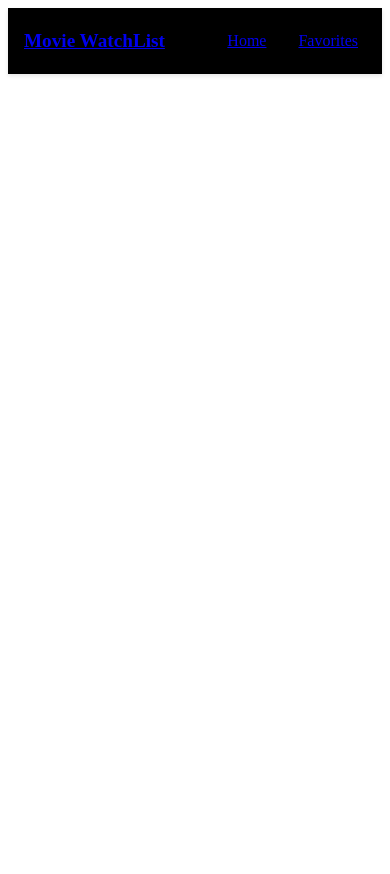
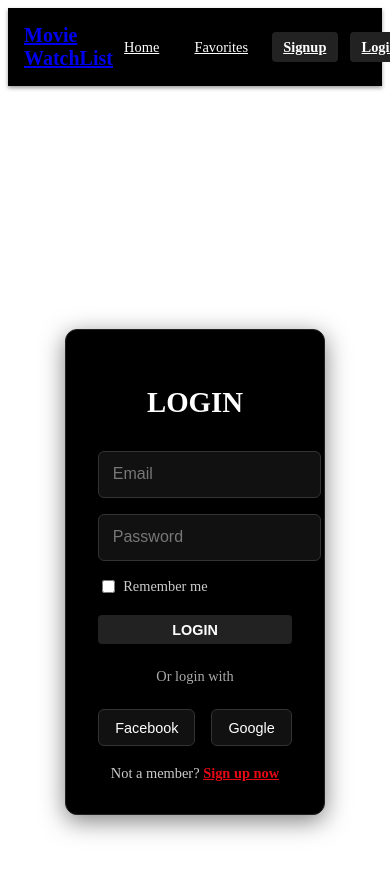
Before and after one commit to 15Nandi09/movie-watchlist-react-application, a React (Vite) app: page /login in a window 390 px wide. Shown: the top 874 px of the page. Before the commit the page ends 844 px from the top, so only its background shows below. Built offline with nearby package versions, Linux system fonts and the light colour scheme; the HTML template or start-up script is replaced by a standard one.

Commit message:
Updated login/signup UI, navbar buttons, and styles

```diff
--- a/package.json
+++ b/package.json
@@ -10,6 +10,7 @@
     "preview": "vite preview"
   },
   "dependencies": {
+    "firebase": "^12.6.0",
     "react": "^19.2.0",
     "react-dom": "^19.2.0",
     "react-router-dom": "^7.9.6"
--- a/src/App.jsx
+++ b/src/App.jsx
@@ -1,6 +1,8 @@
 import "./css/App.css";
 import Favorites from "./pages/Favorites";
 import Home from "./pages/Home";
+import Signup from "./pages/signup";
+import Login from "./pages/login";
 import { Routes, Route } from "react-router-dom";
 import { MovieProvider } from "./contexts/MovieContext";
 import NavBar from "./components/NavBar";
@@ -11,6 +13,8 @@ function App() {
       <NavBar />
       <main className="main-content">
         <Routes>
+          <Route path="/login" element={<Login />} />
+          <Route path="/signup" element={<Signup />} />
           <Route path="/" element={<Home />} />
           <Route path="/favorites" element={<Favorites />} />
         </Routes>
--- a/src/components/NavBar.jsx
+++ b/src/components/NavBar.jsx
@@ -1,7 +1,15 @@
-import { Link, NavLink } from "react-router-dom";
+import { Link } from "react-router-dom";
 import "../css/Navbar.css";
+import { auth } from "../services/firebase";
+import { useMovieContext } from "../contexts/MovieContext";
 
 function NavBar() {
+  const { user } = useMovieContext();
+
+  const handleLogout = () => {
+    auth.signOut();
+  };
+
   return (
     <nav className="navbar">
       <div className="navbar-brand">
@@ -9,13 +17,23 @@ function NavBar() {
       </div>
 
       <div className="navbar-links">
-        <NavLink to="/" className="nav-link">
-          Home
-        </NavLink>
+        <Link to="/" className="nav-link">Home</Link>
+        <Link to="/favorites" className="nav-link">Favorites</Link>
 
-        <NavLink to="/favorites" className="nav-link">
-          Favorites
-        </NavLink>
+        {/* Show Login / Signup if NOT logged in */}
+        {!user && (
+          <>
+            <Link to="/signup" className="nav-link auth-btn">Signup</Link>
+            <Link to="/login" className="nav-link auth-btn">Login</Link>
+          </>
+        )}
+
+        {/* Show Logout if logged in */}
+        {user && (
+          <button onClick={handleLogout} className="nav-link logout-btn">
+            Logout
+          </button>
+        )}
       </div>
     </nav>
   );
--- /dev/null
+++ b/src/css/LoginSignup.css
@@ -0,0 +1,125 @@
+/* ===== PAGE BACKGROUND (no color, no gradient, no effect) ===== */
+.auth-page {
+  min-height: 100vh;
+  display: flex;
+  justify-content: center;
+  align-items: center;
+  padding: 2rem;
+  background: transparent; /* no background */
+}
+
+/* ===== CARD (pure black) ===== */
+.auth-card {
+  width: 100%;
+  max-width: 380px;
+  background: #000; /* pure black */
+  padding: 2rem;
+  border-radius: 12px;
+  box-shadow: 0px 6px 25px rgba(0, 0, 0, 0.5);
+  text-align: center;
+  border: 1px solid #222; /* subtle border */
+}
+
+/* ===== TITLE ===== */
+.auth-title {
+  font-size: 1.8rem;
+  font-weight: 700;
+  margin-bottom: 2rem;
+  color: white;
+}
+
+/* ===== INPUT FIELDS ===== */
+.auth-input {
+  width: 100%;
+  padding: 0.85rem;
+  margin-bottom: 1rem;
+  border-radius: 6px;
+  border: 1px solid #333;
+  background-color: #111;
+  color: white;
+  font-size: 1rem;
+  outline: none;
+  transition: border 0.2s ease;
+}
+
+.auth-input::placeholder {
+  color: #777;
+}
+
+.auth-input:focus {
+  border-color: #e50914; /* red border */
+}
+
+/* ===== REMEMBER ME ===== */
+.remember-row {
+  display: flex;
+  align-items: center;
+  font-size: 0.9rem;
+  color: #ccc;
+  margin-bottom: 1.2rem;
+}
+
+.remember-row input {
+  margin-right: 0.5rem;
+}
+
+/* ===== RED BUTTON ===== */
+.auth-btn {
+  width: 100%;
+  padding: 0.85rem 0;
+  font-size: 1rem;
+  border: none;
+  border-radius: 6px;
+  background-color: #e50914; /* bright red */
+  color: white;
+  font-weight: 600;
+  cursor: pointer;
+  transition: background 0.2s ease;
+}
+
+.auth-btn:hover {
+  background-color: #f7131b; /* lighter red */
+}
+
+/* ===== OR DIVIDER ===== */
+.auth-divider {
+  margin: 1.5rem 0;
+  font-size: 0.9rem;
+  color: #aaa;
+}
+
+/* ===== SOCIAL BUTTONS (Optional) ===== */
+.social-buttons {
+  display: flex;
+  justify-content: center;
+  gap: 1rem;
+}
+
+.social-btn {
+  padding: 0.6rem 1rem;
+  border-radius: 6px;
+  font-size: 0.9rem;
+  cursor: pointer;
+  border: 1px solid #333;
+  background-color: #111;
+  color: white;
+  display: flex;
+  align-items: center;
+  gap: 0.4rem;
+}
+
+.social-btn:hover {
+  background-color: #222;
+}
+
+/* ===== BOTTOM LINK ===== */
+.auth-bottom {
+  margin-top: 1.2rem;
+  font-size: 0.9rem;
+  color: #ccc;
+}
+
+.auth-bottom a {
+  color: #e50914;
+  font-weight: 600;
+}
--- a/src/css/Navbar.css
+++ b/src/css/Navbar.css
@@ -1,47 +1,87 @@
+/* === NAVBAR CONTAINER === */
 .navbar {
   background-color: #000000;
   padding: 1rem 2rem;
   display: flex;
   justify-content: space-between;
   align-items: center;
-  box-shadow: 0 2px 4px rgba(0, 0, 0, 0.1);
+  box-shadow: 0 2px 4px rgba(0, 0, 0, 0.4);
 }
 
+/* === BRAND / LOGO === */
 .navbar-brand {
   font-size: 1.5rem;
   font-weight: bold;
+  color: white;
 }
 
+/* === LINKS CONTAINER === */
 .navbar-links {
   display: flex;
-  gap: 2rem;
+  align-items: center;
+  gap: 1.5rem;
 }
 
+/* === NORMAL NAV LINK === */
 .nav-link {
+  color: white;
   font-size: 1rem;
-  padding: 0.5rem 1rem;
+  padding: 0.45rem 0.9rem;
   border-radius: 4px;
-  transition: background-color 0.2s;
+  transition: background-color 0.2s ease;
 }
 
-.nav-link:hover {
+.nav-link:hover,
+.nav-link.active {
   background-color: rgba(255, 255, 255, 0.1);
 }
 
+/* === SIGNUP & LOGIN BUTTONS === */
+.auth-btn {
+  padding: 0.45rem 0.9rem;
+  background-color: #222;
+  color: white;
+  border-radius: 4px;
+  transition: background-color 0.2s ease;
+}
+
+.auth-btn:hover {
+  background-color: #333;
+}
+
+/* === LOGOUT BUTTON === */
+.logout-btn {
+  padding: 0.45rem 0.9rem;
+  background-color: #e50914;
+  color: white;
+  border-radius: 4px;
+  border: none;
+  cursor: pointer;
+  transition: background-color 0.2s ease;
+}
+
+.logout-btn:hover {
+  background-color: #f40612;
+}
+
+/* === MOBILE RESPONSIVE === */
 @media (max-width: 768px) {
   .navbar {
     padding: 1rem;
   }
 
   .navbar-brand {
-    font-size: 1.2rem;
+    font-size: 1.25rem;
   }
 
   .navbar-links {
-    gap: 1rem;
+    gap: 0.8rem;
   }
 
-  .nav-link {
-    padding: 0.5rem;
+  .nav-link,
+  .auth-btn,
+  .logout-btn {
+    padding: 0.4rem 0.7rem;
+    font-size: 0.9rem;
   }
 }
--- a/src/pages/Home.jsx
+++ b/src/pages/Home.jsx
@@ -9,7 +9,7 @@ function Home() {
   const [error, setError] = useState(null);
   const [loading, setLoading] = useState(true);
 
-  // Load default movies (because OMDb has no popular endpoint)
+  // Load default movies (OMDb has no popular endpoint)
   useEffect(() => {
     const loadDefaultMovies = async () => {
       try {
@@ -45,6 +45,12 @@ function Home() {
     }
   };
 
+  // 💡 Remove duplicate movies by imdbID
+  const uniqueMovies = movies.filter(
+    (movie, index, self) =>
+      index === self.findIndex((m) => m.imdbID === movie.imdbID)
+  );
+
   return (
     <div className="home">
       <form onSubmit={handleSearch} className="search-form">
@@ -66,7 +72,7 @@ function Home() {
         <div className="loading">Loading...</div>
       ) : (
         <div className="movies-grid">
-          {movies.map((movie) => (
+          {uniqueMovies.map((movie) => (
             <MovieCard movie={movie} key={movie.imdbID} />
           ))}
         </div>
--- /dev/null
+++ b/src/pages/login.jsx
@@ -0,0 +1,71 @@
+import { useState } from "react";
+import { auth } from "../services/firebase";
+import { signInWithEmailAndPassword } from "firebase/auth";
+import { Link, useNavigate } from "react-router-dom";
+import "../css/LoginSignup.css";
+
+function Login() {
+  const navigate = useNavigate();
+  const [email, setEmail] = useState("");
+  const [password, setPassword] = useState("");
+  const [error, setError] = useState("");
+
+  const handleLogin = async (e) => {
+    e.preventDefault();
+    try {
+      await signInWithEmailAndPassword(auth, email, password);
+      navigate("/");
+    // eslint-disable-next-line no-unused-vars
+    } catch (err) {
+      setError("Invalid email or password.");
+    }
+  };
+
+  return (
+    <div className="auth-page">
+      <div className="auth-card">
+        <h2 className="auth-title">LOGIN</h2>
+
+        <form onSubmit={handleLogin}>
+          <input
+            className="auth-input"
+            type="email"
+            placeholder="Email"
+            onChange={(e) => setEmail(e.target.value)}
+          />
+
+          <input
+            className="auth-input"
+            type="password"
+            placeholder="Password"
+            onChange={(e) => setPassword(e.target.value)}
+          />
+
+          <div className="remember-row">
+            <input type="checkbox" />
+            <label>Remember me</label>
+          </div>
+
+          <button className="auth-btn" type="submit">
+            LOGIN
+          </button>
+        </form>
+
+        <div className="auth-divider">Or login with</div>
+
+        <div className="social-buttons">
+          <button className="social-btn">Facebook</button>
+          <button className="social-btn">Google</button>
+        </div>
+
+        <div className="auth-bottom">
+          Not a member? <Link to="/signup">Sign up now</Link>
+        </div>
+
+        {error && <p style={{ color: "red", marginTop: "10px" }}>{error}</p>}
+      </div>
+    </div>
+  );
+}
+
+export default Login;
--- /dev/null
+++ b/src/pages/signup.jsx
@@ -0,0 +1,58 @@
+import { useState } from "react";
+import { auth } from "../services/firebase";
+import { createUserWithEmailAndPassword } from "firebase/auth";
+import { Link, useNavigate } from "react-router-dom";
+import "../css/LoginSignup.css";
+
+function Signup() {
+  const navigate = useNavigate();
+  const [email, setEmail] = useState("");
+  const [password, setPassword] = useState("");
+  const [error, setError] = useState("");
+
+  const handleSignup = async (e) => {
+    e.preventDefault();
+    try {
+      await createUserWithEmailAndPassword(auth, email, password);
+      navigate("/login");
+    } catch (err) {
+      setError(err.message);
+    }
+  };
+
+  return (
+    <div className="auth-page">
+      <div className="auth-card">
+        <h2 className="auth-title">SIGN UP</h2>
+
+        <form onSubmit={handleSignup}>
+          <input
+            className="auth-input"
+            type="email"
+            placeholder="Email"
+            onChange={(e) => setEmail(e.target.value)}
+          />
+
+          <input
+            className="auth-input"
+            type="password"
+            placeholder="Password"
+            onChange={(e) => setPassword(e.target.value)}
+          />
+
+          <button className="auth-btn" type="submit">
+            CREATE ACCOUNT
+          </button>
+        </form>
+
+        <div className="auth-bottom">
+          Already have an account? <Link to="/login">Login</Link>
+        </div>
+
+        {error && <p style={{ color: "red", marginTop: "10px" }}>{error}</p>}
+      </div>
+    </div>
+  );
+}
+
+export default Signup;
--- /dev/null
+++ b/src/services/firebase.js
@@ -0,0 +1,19 @@
+import { initializeApp } from "firebase/app";
+import { getAuth } from "firebase/auth";
+
+// Firebase configuration
+const firebaseConfig = {
+  apiKey: "AIzaSyA0lpUtIW4mcH_m5m6wXXrtBGgWa29fneo",
+  authDomain: "moviewatchlist-5df1a.firebaseapp.com",
+  projectId: "moviewatchlist-5df1a",
+  storageBucket: "moviewatchlist-5df1a.firebasestorage.app",
+  messagingSenderId: "721801803512",
+  appId: "1:721801803512:web:5c130d56eacedd39daad0d",
+  measurementId: "G-X4XV891QVR"
+};
+
+// Initialize Firebase
+const app = initializeApp(firebaseConfig);
+
+// Export auth (MOST IMPORTANT)
+export const auth = getAuth(app);
```
Also changed, not shown: 1 other file (tests, documents, lock files or other folders).
